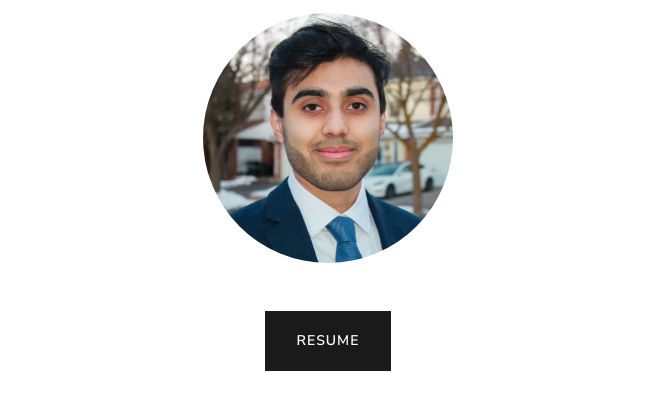
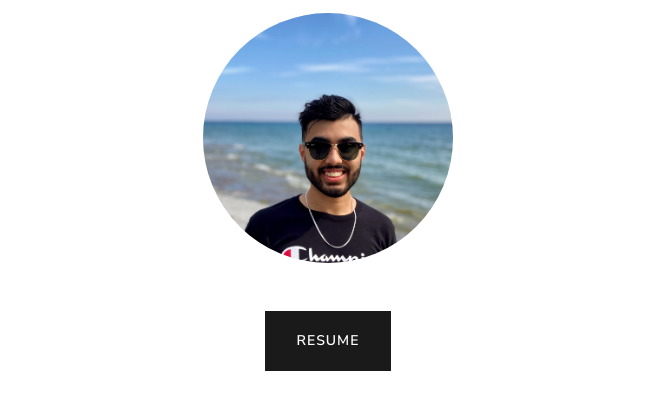
Before and after one commit to kevin-pierce/new-personal-site, a Gatsby site: page / in a window 1280 px wide. Shown: the part 164-561 px from the top of the page, without its empty margins (312-974 px from the left). Built offline with nearby package versions, Linux system fonts and the light colour scheme; Gatsby itself is replaced by a stand-in of ours.

Commit message:
Updated profile pic

```diff
--- a/src/components/profile-picture/profile-picture.jsx
+++ b/src/components/profile-picture/profile-picture.jsx
@@ -1,6 +1,6 @@
 import React from 'react';
 import './profile-picture.scss';
-import ProfilePic from '../../../static/profile-pic.jpeg';
+import ProfilePic from '../../../static/kp-profile-picture.jpeg';
 
 const ProfilePicture = () => {
     return (
--- a/src/components/profile-picture/profile-picture.scss
+++ b/src/components/profile-picture/profile-picture.scss
@@ -1,8 +1,9 @@
 .profile-picture-wrapper {
+    border-radius: 50%;
+    overflow:hidden;
 
     img {
         height: 250px;
         width: 250px;
-        border-radius: 50%;
     }
 }
```
Also changed, not shown: static/kp-profile-picture.jpeg (added).
